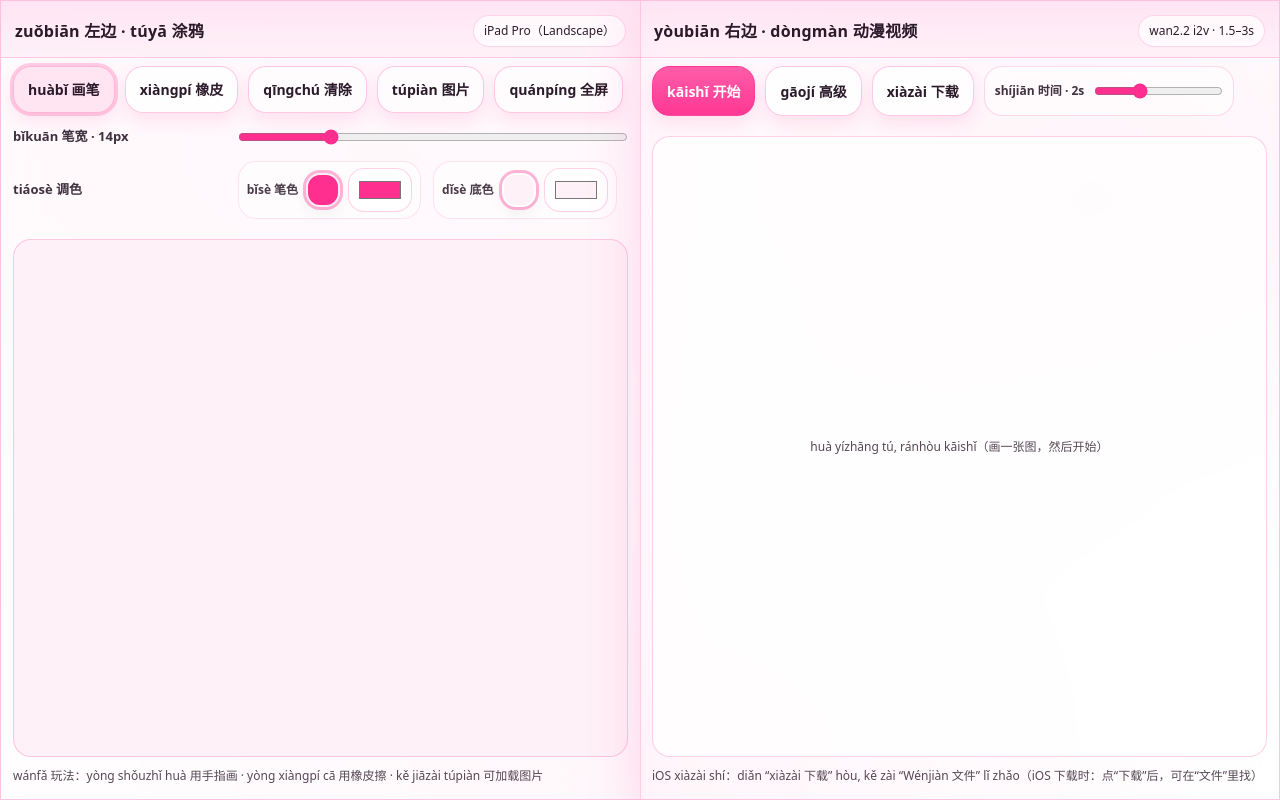
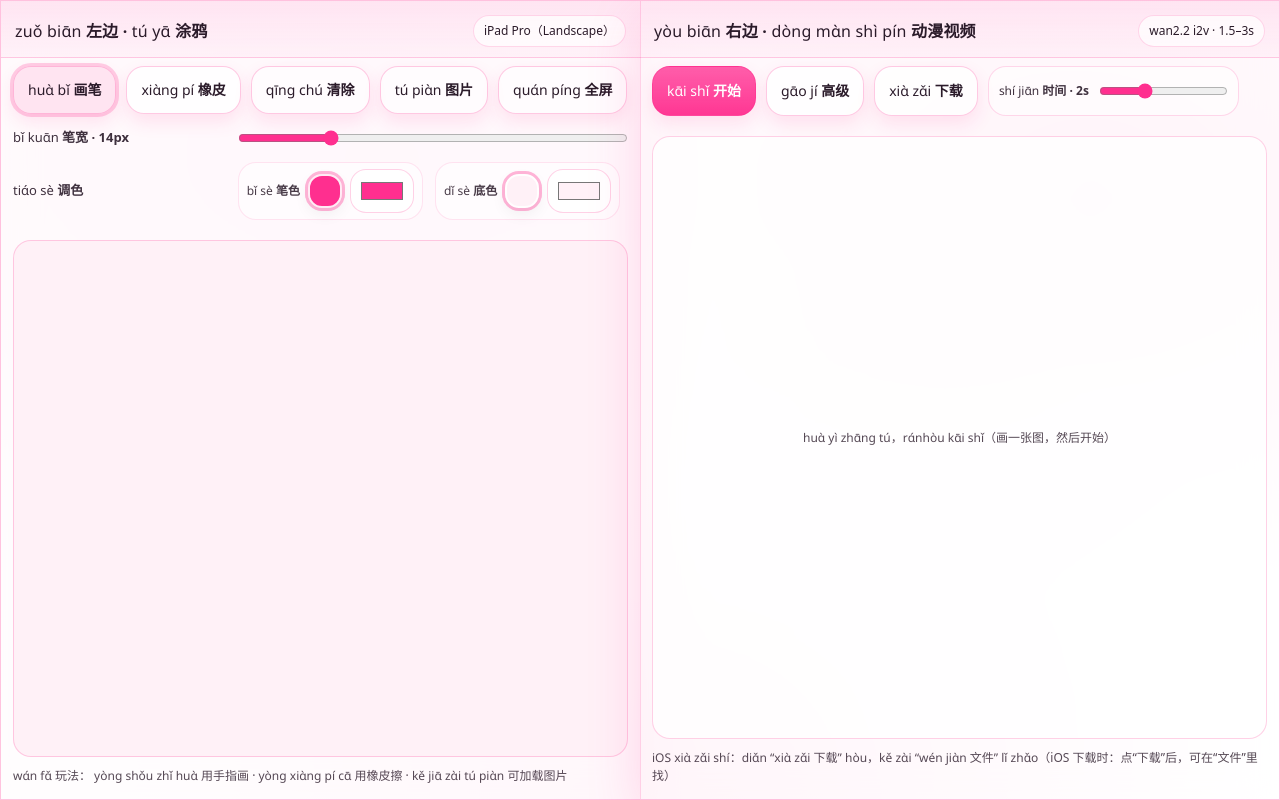
Before and after one commit to Ali1995A/image2vidio, a Next.js app: page / in a window 1280 px wide. Built offline with nearby package versions, Linux system fonts and the light colour scheme.

Commit message:
Normalize pinyin rendering

```diff
--- a/app/globals.css
+++ b/app/globals.css
@@ -15,6 +15,24 @@
   --stroke: rgba(255, 47, 143, 0.28);
   --shadow: 0 18px 50px rgba(255, 47, 143, 0.18);
   --radius: 22px;
+}
+
+@font-face {
+  font-family: "CC Pinyin";
+  font-style: normal;
+  font-weight: 400;
+  font-display: swap;
+  src: url("/fonts/cc-pinyin.woff2") format("woff2");
+  unicode-range: U+0020-007E, U+00A0-00FF, U+0100-017F, U+0180-02AF, U+0251, U+0300-036F;
+}
+
+.pinyin-text {
+  font-family: "CC Pinyin", ui-rounded, system-ui, -apple-system, BlinkMacSystemFont, "SF Pro Rounded", "SF Pro Display",
+    "PingFang SC", "Hiragino Sans GB", "Microsoft YaHei", sans-serif;
+  font-variant-ligatures: none;
+  font-feature-settings: "liga" 0, "clig" 0;
+  font-synthesis: none;
+  text-rendering: geometricPrecision;
 }
 
 html,
--- a/app/page.tsx
+++ b/app/page.tsx
@@ -3,6 +3,7 @@
 import { useEffect, useRef, useState } from "react";
 import DoodlePad, { type DoodlePadHandle } from "../components/DoodlePad";
 import VideoGenerator from "../components/VideoGenerator";
+import { py } from "../lib/pinyin";
 
 export default function HomePage() {
   const doodleRef = useRef<DoodlePadHandle | null>(null);
@@ -24,7 +25,10 @@ export default function HomePage() {
       <section className="panel">
         <div className="panelInner">
           <div className="panelHeader">
-            <div className="panelTitle">zuǒbiān 左边 · túyā 涂鸦</div>
+            <div className="panelTitle">
+              <span className="pinyin-text">{py("zuǒ biān")}</span> 左边 ·{" "}
+              <span className="pinyin-text">{py("tú yā")}</span> 涂鸦
+            </div>
             <div className="chip">iPad Pro（Landscape）</div>
           </div>
           <DoodlePad
@@ -38,7 +42,11 @@ export default function HomePage() {
       <section className="panel">
         <div className="panelInner">
           <div className="panelHeader">
-            <div className="panelTitle">yòubiān 右边 · dòngmàn 动漫视频</div>
+            <div className="panelTitle">
+              <span className="pinyin-text">{py("yòu biān")}</span> 右边 ·{" "}
+              <span className="pinyin-text">{py("dòng màn shì pín")}</span>{" "}
+              动漫视频
+            </div>
             <div className="chip">wan2.2 i2v · 1.5–3s</div>
           </div>
           <VideoGenerator doodleRef={doodleRef} fallbackPngUrl={pngUrl} />
--- a/components/DoodlePad.tsx
+++ b/components/DoodlePad.tsx
@@ -8,6 +8,7 @@ import {
   useRef,
   useState,
 } from "react";
+import { py } from "../lib/pinyin";
 
 export type DoodlePadHandle = {
   exportPngBlob: () => Promise<Blob>;
@@ -402,29 +403,30 @@ const DoodlePad = forwardRef<DoodlePadHandle, Props>(function DoodlePad(
             className={`btn ${!isEraser ? "btnOn" : ""}`}
             onClick={() => setIsEraser(false)}
           >
-            huàbǐ 画笔
+            <span className="pinyin-text">{py("huà bǐ")}</span> 画笔
           </button>
           <button
             type="button"
             className={`btn ${isEraser ? "btnOn" : ""}`}
             onClick={() => setIsEraser(true)}
           >
-            xiàngpí 橡皮
+            <span className="pinyin-text">{py("xiàng pí")}</span> 橡皮
           </button>
           <button type="button" className="btn btnGhost" onClick={clear}>
-            qīngchú 清除
+            <span className="pinyin-text">{py("qīng chú")}</span> 清除
           </button>
           <button type="button" className="btn btnGhost" onClick={loadImage}>
-            túpiàn 图片
+            <span className="pinyin-text">{py("tú piàn")}</span> 图片
           </button>
           <button type="button" className="btn btnGhost" onClick={toggleFullscreen}>
-            quánpíng 全屏
+            <span className="pinyin-text">{py("quán píng")}</span> 全屏
           </button>
         </div>
 
         <div className="row">
           <div className="label">
-            bǐkuān 笔宽 · <span aria-label="width">{widthLabel}</span>
+            <span className="pinyin-text">{py("bǐ kuān")}</span> 笔宽 ·{" "}
+            <span aria-label="width">{widthLabel}</span>
           </div>
           <input
             className="slider"
@@ -437,10 +439,14 @@ const DoodlePad = forwardRef<DoodlePadHandle, Props>(function DoodlePad(
         </div>
 
         <div className="row">
-          <div className="label">tiáosè 调色</div>
+          <div className="label">
+            <span className="pinyin-text">{py("tiáo sè")}</span> 调色
+          </div>
           <div className="colorPickRow">
             <div className="colorPick">
-              <div className="colorPickLabel">bǐsè 笔色</div>
+              <div className="colorPickLabel">
+                <span className="pinyin-text">{py("bǐ sè")}</span> 笔色
+              </div>
               <button
                 type="button"
                 className="swatch swatchOn"
@@ -460,7 +466,9 @@ const DoodlePad = forwardRef<DoodlePadHandle, Props>(function DoodlePad(
             </div>
 
             <div className="colorPick">
-              <div className="colorPickLabel">dǐsè 底色</div>
+              <div className="colorPickLabel">
+                <span className="pinyin-text">{py("dǐ sè")}</span> 底色
+              </div>
               <button
                 type="button"
                 className="swatch swatchOn"
@@ -496,7 +504,9 @@ const DoodlePad = forwardRef<DoodlePadHandle, Props>(function DoodlePad(
             onTouchStart={(e) => e.stopPropagation()}
           >
             <div className="colorPanelHeader">
-              <div className="colorPanelTitle">tiáosè 调色板</div>
+              <div className="colorPanelTitle">
+                <span className="pinyin-text">{py("tiáo sè")}</span> 调色板
+              </div>
               <div className="colorPanelHeaderRight">
                 <div className="seg">
                   <button
@@ -505,7 +515,7 @@ const DoodlePad = forwardRef<DoodlePadHandle, Props>(function DoodlePad(
                     onClick={() => setColorWallTarget("brush")}
                     aria-label="edit brush color"
                   >
-                    bǐsè 笔色
+                    <span className="pinyin-text">{py("bǐ sè")}</span> 笔色
                   </button>
                   <button
                     type="button"
@@ -513,7 +523,7 @@ const DoodlePad = forwardRef<DoodlePadHandle, Props>(function DoodlePad(
                     onClick={() => setColorWallTarget("bg")}
                     aria-label="edit background color"
                   >
-                    dǐsè 底色
+                    <span className="pinyin-text">{py("dǐ sè")}</span> 底色
                   </button>
                 </div>
                 <button
@@ -521,14 +531,22 @@ const DoodlePad = forwardRef<DoodlePadHandle, Props>(function DoodlePad(
                   className="btn btnGhost"
                   onClick={() => setIsColorWallOpen(false)}
                 >
-                  guānbì 关闭
+                  <span className="pinyin-text">{py("guān bì")}</span> 关闭
                 </button>
               </div>
             </div>
 
             <div className="colorPanelSection">
               <div className="colorPanelLabel">
-                {colorWallTarget === "brush" ? "bǐsè 笔色" : "dǐsè 底色"}
+                {colorWallTarget === "brush" ? (
+                  <>
+                    <span className="pinyin-text">{py("bǐ sè")}</span> 笔色
+                  </>
+                ) : (
+                  <>
+                    <span className="pinyin-text">{py("dǐ sè")}</span> 底色
+                  </>
+                )}
               </div>
               <div className="colorRow">
                 <button
@@ -549,13 +567,23 @@ const DoodlePad = forwardRef<DoodlePadHandle, Props>(function DoodlePad(
                   style={{ height: 44, padding: 8, width: 64 }}
                 />
                 <div className="hint" style={{ opacity: 0.85 }}>
-                  {colorWallTarget === "brush" ? "huàbǐ 画笔" : "dǐsè 底色"}
+                  {colorWallTarget === "brush" ? (
+                    <>
+                      <span className="pinyin-text">{py("huà bǐ")}</span> 画笔
+                    </>
+                  ) : (
+                    <>
+                      <span className="pinyin-text">{py("dǐ sè")}</span> 底色
+                    </>
+                  )}
                 </div>
               </div>
             </div>
 
             <div className="colorPanelSection">
-              <div className="colorPanelLabel">kuàisù 快速</div>
+              <div className="colorPanelLabel">
+                <span className="pinyin-text">{py("kuài sù")}</span> 快速
+              </div>
               <div className="colorWall12">
                 {palette.map((p) => (
                   <button
@@ -638,8 +666,10 @@ const DoodlePad = forwardRef<DoodlePadHandle, Props>(function DoodlePad(
           <canvas ref={canvasRef} className="canvasEl" />
         </div>
         <div className="hint">
-          wánfǎ 玩法：yòng shǒuzhǐ huà 用手指画 · yòng xiàngpí cā 用橡皮擦 · kě jiāzài túpiàn
-          可加载图片
+          <span className="pinyin-text">{py("wán fǎ")}</span> 玩法：{" "}
+          <span className="pinyin-text">{py("yòng")} {py("shǒu zhǐ")} {py("huà")}</span> 用手指画 ·{" "}
+          <span className="pinyin-text">{py("yòng")} {py("xiàng pí")} {py("cā")}</span> 用橡皮擦 ·{" "}
+          <span className="pinyin-text">{py("kě")} {py("jiā zài")} {py("tú piàn")}</span> 可加载图片
         </div>
       </div>
 
--- a/components/VideoGenerator.tsx
+++ b/components/VideoGenerator.tsx
@@ -2,6 +2,7 @@
 
 import { useEffect, useMemo, useRef, useState } from "react";
 import type { DoodlePadHandle } from "./DoodlePad";
+import { py } from "../lib/pinyin";
 
 type Props = {
   doodleRef: React.RefObject<DoodlePadHandle | null>;
@@ -86,12 +87,12 @@ export default function VideoGenerator({ doodleRef, fallbackPngUrl }: Props) {
     setVideoBlob(null);
     const sec = clamp(seconds, 1.5, 3);
     if (!doodleRef.current) {
-      setError("huàbù wúfǎ dúqǔ（画布无法读取）");
+      setError(`${py("huà bù wú fǎ dú qǔ")}（画布无法读取）`);
       return;
     }
     setIsBusy(true);
     try {
-      setStatus("shēngchéng zhōng…（生成中…）");
+      setStatus(`${py("shēng chéng zhōng")}…（生成中…）`);
       const pngBlob = await doodleRef.current.exportPngBlob();
       const pngDataUrl = await blobToDataUrl(pngBlob);
       const res = await fetch("/api/generate", {
@@ -135,7 +136,7 @@ export default function VideoGenerator({ doodleRef, fallbackPngUrl }: Props) {
 
       const video = blob.type && blob.type.startsWith("video/") ? blob : new Blob([blob], { type: sniffed });
       setVideoBlob(video);
-      setStatus("wánchéng!（完成!）");
+      setStatus(`${py("wán chéng")}!（完成!）`);
     } catch (e) {
       setError(e instanceof Error ? e.message : String(e));
       setStatus("");
@@ -161,7 +162,7 @@ export default function VideoGenerator({ doodleRef, fallbackPngUrl }: Props) {
     const nav: any = navigator;
     try {
       const file = new File([videoBlob], "image2vidio.mp4", { type: videoBlob.type });
-      await nav.share({ files: [file], title: "image2vidio", text: "dòngmàn shìpín 动漫视频" });
+      await nav.share({ files: [file], title: "image2vidio", text: `${py("dòng màn shì pín")} 动漫视频` });
     } catch {
       // ignore
     }
@@ -177,7 +178,7 @@ export default function VideoGenerator({ doodleRef, fallbackPngUrl }: Props) {
             onClick={onGenerate}
             disabled={isBusy}
           >
-            kāishǐ 开始
+            <span className="pinyin-text">{py("kāi shǐ")}</span> 开始
           </button>
           <button
             type="button"
@@ -185,20 +186,20 @@ export default function VideoGenerator({ doodleRef, fallbackPngUrl }: Props) {
             onClick={() => setIsAdvanced((v) => !v)}
             disabled={isBusy}
           >
-            gāojí 高级
+            <span className="pinyin-text">{py("gāo jí")}</span> 高级
           </button>
           <button type="button" className="btn" onClick={onDownload} disabled={!videoBlob}>
-            xiàzài 下载
+            <span className="pinyin-text">{py("xià zǎi")}</span> 下载
           </button>
           {canShare ? (
             <button type="button" className="btn" onClick={onShare} disabled={!videoBlob}>
-              fēnxiǎng 分享
+              <span className="pinyin-text">{py("fēn xiǎng")}</span> 分享
             </button>
           ) : null}
 
           <div className="timeInline" aria-label="video duration">
             <div className="timeInlineLabel">
-              shíjiān 时间 · {clamp(seconds, 1.5, 3)}s
+              <span className="pinyin-text">{py("shí jiān")}</span> 时间 · {clamp(seconds, 1.5, 3)}s
             </div>
             <input
               className="slider timeInlineSlider"
@@ -216,19 +217,23 @@ export default function VideoGenerator({ doodleRef, fallbackPngUrl }: Props) {
         {isAdvanced ? (
           <>
             <div className="row">
-              <div className="label">yáoshi 钥匙 · API Key</div>
+              <div className="label">
+                <span className="pinyin-text">{py("yào shí")}</span> 钥匙 · API Key
+              </div>
               <input
                 className="input"
                 value={apiKey}
                 onChange={(e) => setApiKey(e.target.value)}
-                placeholder="kě bù tián（可不填：yòng Vercel 环境变量）"
+                placeholder={`${py("kě bù tián")}（可不填：yòng Vercel 环境变量）`}
                 autoCapitalize="none"
                 autoCorrect="off"
                 spellCheck={false}
               />
             </div>
             <div className="row">
-              <div className="label">dǐzhǐ 地址 · Base URL</div>
+              <div className="label">
+                <span className="pinyin-text">{py("dì zhǐ")}</span> 地址 · Base URL
+              </div>
               <input
                 className="input"
                 value={baseUrl}
@@ -240,7 +245,9 @@ export default function VideoGenerator({ doodleRef, fallbackPngUrl }: Props) {
               />
             </div>
             <div className="row">
-              <div className="label">tíshì 提示 · Prompt</div>
+              <div className="label">
+                <span className="pinyin-text">{py("tí shì")}</span> 提示 · Prompt
+              </div>
               <input
                 className="input"
                 value={prompt}
@@ -271,11 +278,17 @@ export default function VideoGenerator({ doodleRef, fallbackPngUrl }: Props) {
               style={{ width: "100%", height: "100%", objectFit: "contain" }}
             />
           ) : (
-            <div className="hint">huà yízhāng tú, ránhòu kāishǐ（画一张图，然后开始）</div>
+            <div className="hint">
+              <span className="pinyin-text">{py("huà yì zhāng tú")}，{py("ránhòu")} {py("kāi shǐ")}</span>
+              （画一张图，然后开始）
+            </div>
           )}
         </div>
         <div className="hint">
-          iOS xiàzài shí：diǎn “xiàzài 下载” hòu, kě zài “Wénjiàn 文件” lǐ zhǎo（iOS 下载时：点“下载”后，可在“文件”里找）
+          <span className="pinyin-text">
+            {py("iOS xià zǎi shí")}：{py("diǎn")} “{py("xià zǎi")} 下载” {py("hòu")}，{py("kě")} {py("zài")} “{py("wén jiàn")} 文件” {py("lǐ")} {py("zhǎo")}
+          </span>
+          （iOS 下载时：点“下载”后，可在“文件”里找）
         </div>
       </div>
     </>
--- /dev/null
+++ b/lib/pinyin.ts
@@ -0,0 +1,8 @@
+export function py(raw: string) {
+  const s = String(raw || "").trim();
+  if (!s) return "";
+
+  // Decompose precomposed tone vowels (ā/á/ǎ/à) into base+combining marks, then
+  // force "a" → open a (ɑ, U+0251) to avoid platform-dependent glyph fallback.
+  return s.normalize("NFD").replaceAll("a", "ɑ");
+}
```
Also changed, not shown: public/fonts/cc-pinyin.woff2 (added).
